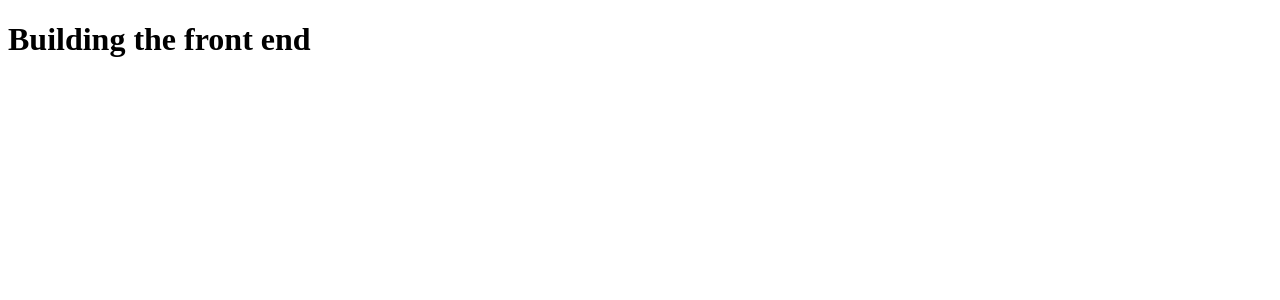
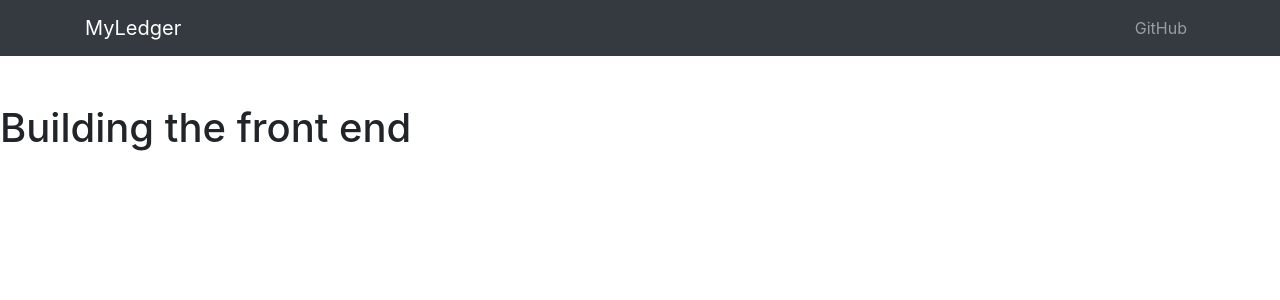
Before and after one commit to EmileVitu/myledger, a React (Create React App) app in the folder client/myledgerreact/: page / in a window 1280 px wide. Shown: the top 300 px of the page. Built offline with nearby package versions, Linux system fonts and the light colour scheme.

Commit message:
Created a basic navbar
Nothing special, although an error because of context

```diff
--- a/client/myledgerreact/src/App.js
+++ b/client/myledgerreact/src/App.js
@@ -1,11 +1,14 @@
-import './App.css';
+import './App.css'
+import 'bootstrap/dist/css/bootstrap.min.css'
+import LedgerNavBar from './components/LedgerNavBar'
 
 function App() {
   return (
     <div className="App">
+      <LedgerNavBar />
       <h1>Building the front end</h1>
     </div>
   );
 }
 
-export default App;
+export default App
--- /dev/null
+++ b/client/myledgerreact/src/components/LedgerNavBar.js
@@ -0,0 +1,46 @@
+import React, { Component } from 'react'
+import {
+    Collapse,
+    Navbar,
+    NavbarToggler,
+    NavbarBrand,
+    Nav,
+    NavItem,
+    NavLink,
+    Container } from 'reactstrap'
+
+class LedgerNavBar extends Component {
+    state = {
+        isOpen: false
+    }
+
+    toggle = () => {
+        this.setState({
+            isOpen: !this.state.isOpen
+        })
+    }
+
+    render() {
+        return(
+            <div>
+                <Navbar color="dark" dark expand="sm" className="mb-5">
+                    <Container>
+                        <NavbarBrand href="/">MyLedger</NavbarBrand>
+                        <NavbarToggler onClick={this.toggle} />
+                        <Collapse isOpen={this.state.isOpen} navbar>
+                            <Nav className="ml-auto" navbar>
+                                <NavItem>
+                                    <NavLink href="https://github.com/EmileVitu">
+                                        GitHub
+                                    </NavLink>
+                                </NavItem>
+                            </Nav>
+                        </Collapse>
+                    </Container>
+                </Navbar>
+            </div>
+        )
+    }
+}
+
+export default LedgerNavBar
```
